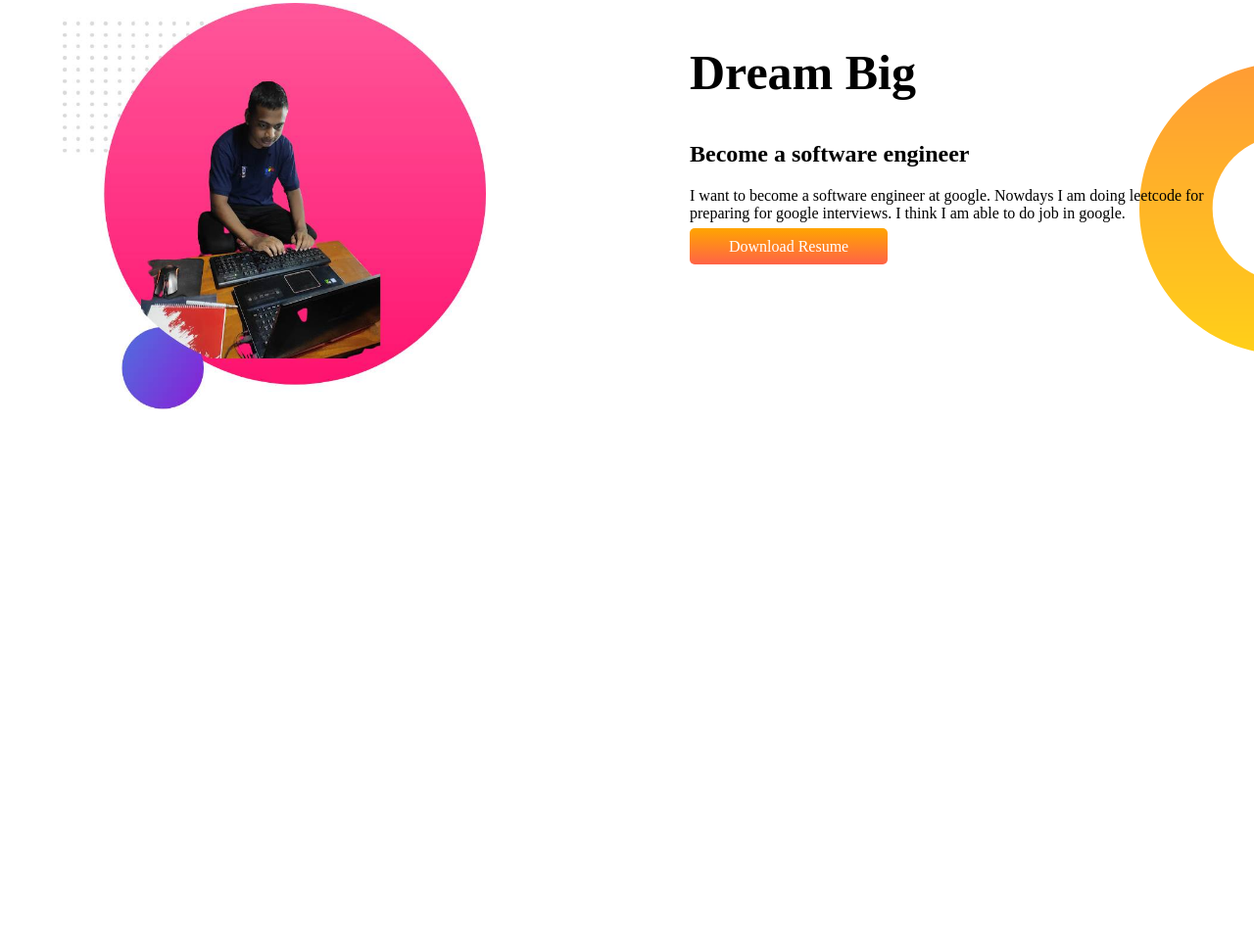
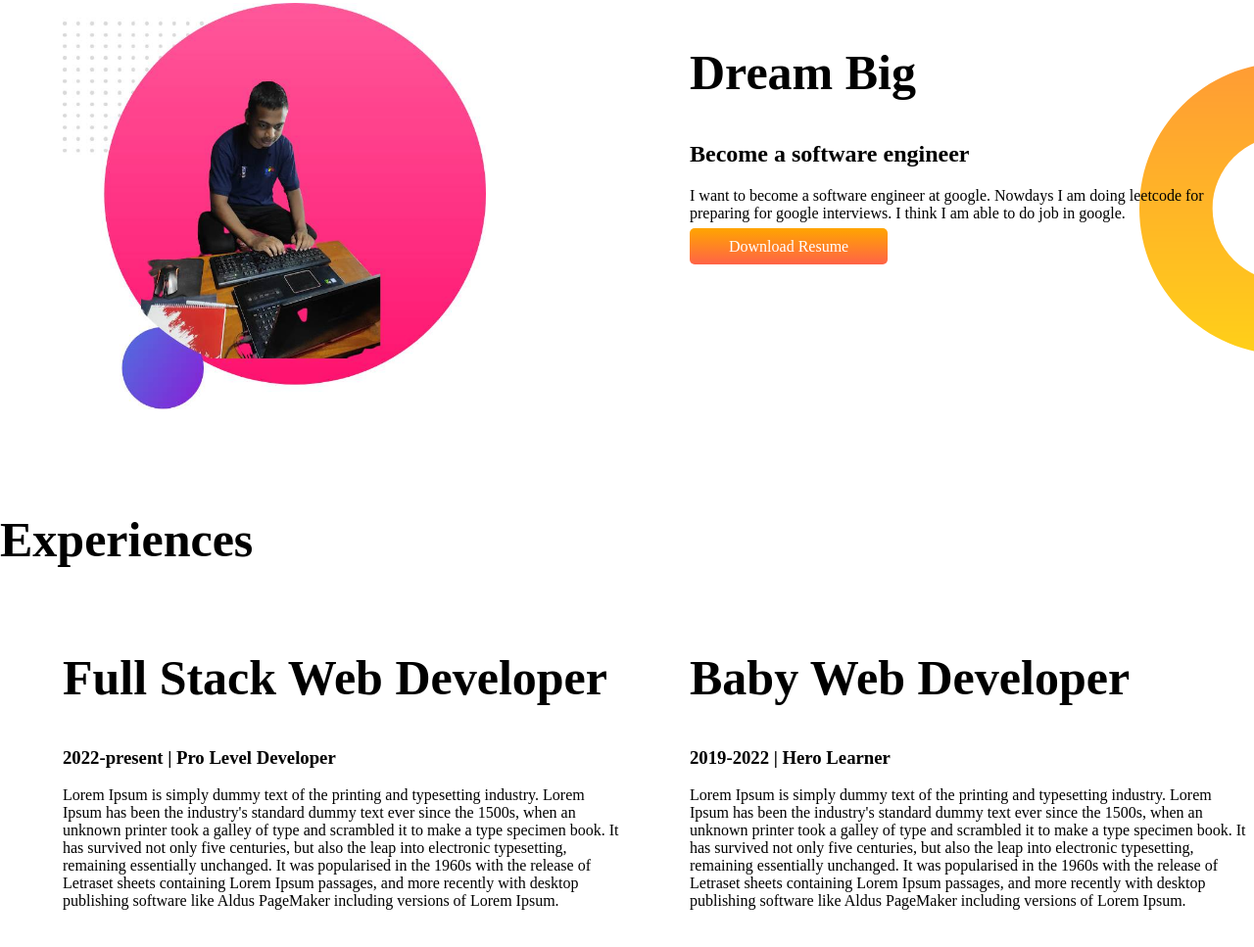
Before and after one commit to arafat1802/developer-portfolio, a plain HTML site: page index.html in a window 1280 px wide. Shown: the part 516-1483 px from the top of the page at 98% size. Before the commit the page ends 1038 px from the top, so only its background shows below. Drawn offline with Linux system fonts and the light colour scheme.

Commit message:
experience

```diff
--- a/index.html
+++ b/index.html
@@ -13,7 +13,7 @@
 </head>
 
 <body>
-    <section class="top-banner">
+    <section class="top-banner flexible-container">
         <div class="half-width">
             <h1>Welcome To</h1>
             <h1> <span class="orange-color">Arafat Hossain's</span> World</h1>
@@ -30,7 +30,7 @@
         </div>
     </section>
 
-    <section class="dream-big">
+    <section class="dream-big flexible-container">
         <div class="half-width">
             <img src="showOff/my-bg2.jpg" alt="mine">
         </div>
@@ -47,6 +47,46 @@
         </div>
     </section>
 
+    <section class="experience-area">
+        <h1>Experiences</h1>
+
+        <div class="flexible-container">
+            <div class="half-width">
+                <h1>Full Stack Web Developer</h1>
+                <h3>2022-present | Pro Level Developer</h3>
+                <p>
+                    Lorem Ipsum is simply dummy text of the printing and typesetting industry. Lorem Ipsum has been the
+                    industry's standard dummy text ever since the 1500s, when an unknown printer took a galley of type
+                    and
+                    scrambled it to make a type specimen book. It has survived not only five centuries, but also the
+                    leap
+                    into electronic typesetting, remaining essentially unchanged. It was popularised in the 1960s with
+                    the
+                    release of Letraset sheets containing Lorem Ipsum passages, and more recently with desktop
+                    publishing
+                    software like Aldus PageMaker including versions of Lorem Ipsum.
+                </p>
+            </div>
+            <div class="half-width">
+                <h1>Baby Web Developer</h1>
+                <h3>2019-2022 | Hero Learner</h3>
+                <p>
+                    Lorem Ipsum is simply dummy text of the printing and typesetting industry. Lorem Ipsum has been the
+                    industry's standard dummy text ever since the 1500s, when an unknown printer took a galley of type
+                    and
+                    scrambled it to make a type specimen book. It has survived not only five centuries, but also the
+                    leap
+                    into electronic typesetting, remaining essentially unchanged. It was popularised in the 1960s with
+                    the
+                    release of Letraset sheets containing Lorem Ipsum passages, and more recently with desktop
+                    publishing
+                    software like Aldus PageMaker including versions of Lorem Ipsum.
+                </p>
+            </div>
+        </div>
+
+    </section>
+
 </body>
 
 </html>
--- a/style.css
+++ b/style.css
@@ -11,7 +11,7 @@ h1 {
     color: orange;
 }
 
-section {
+.flexible-container {
     display: flex;
     margin-bottom: 100px;
 }
```
